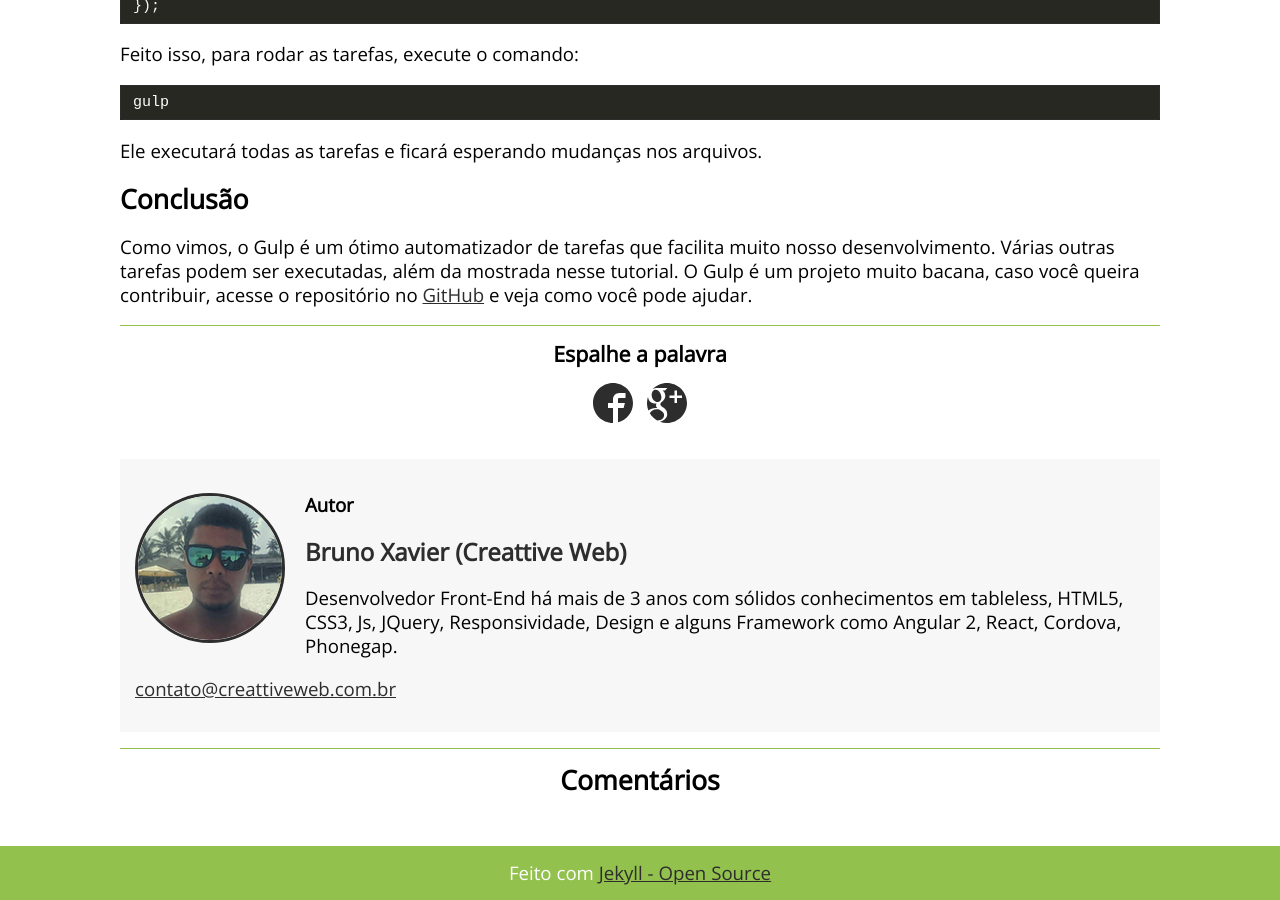
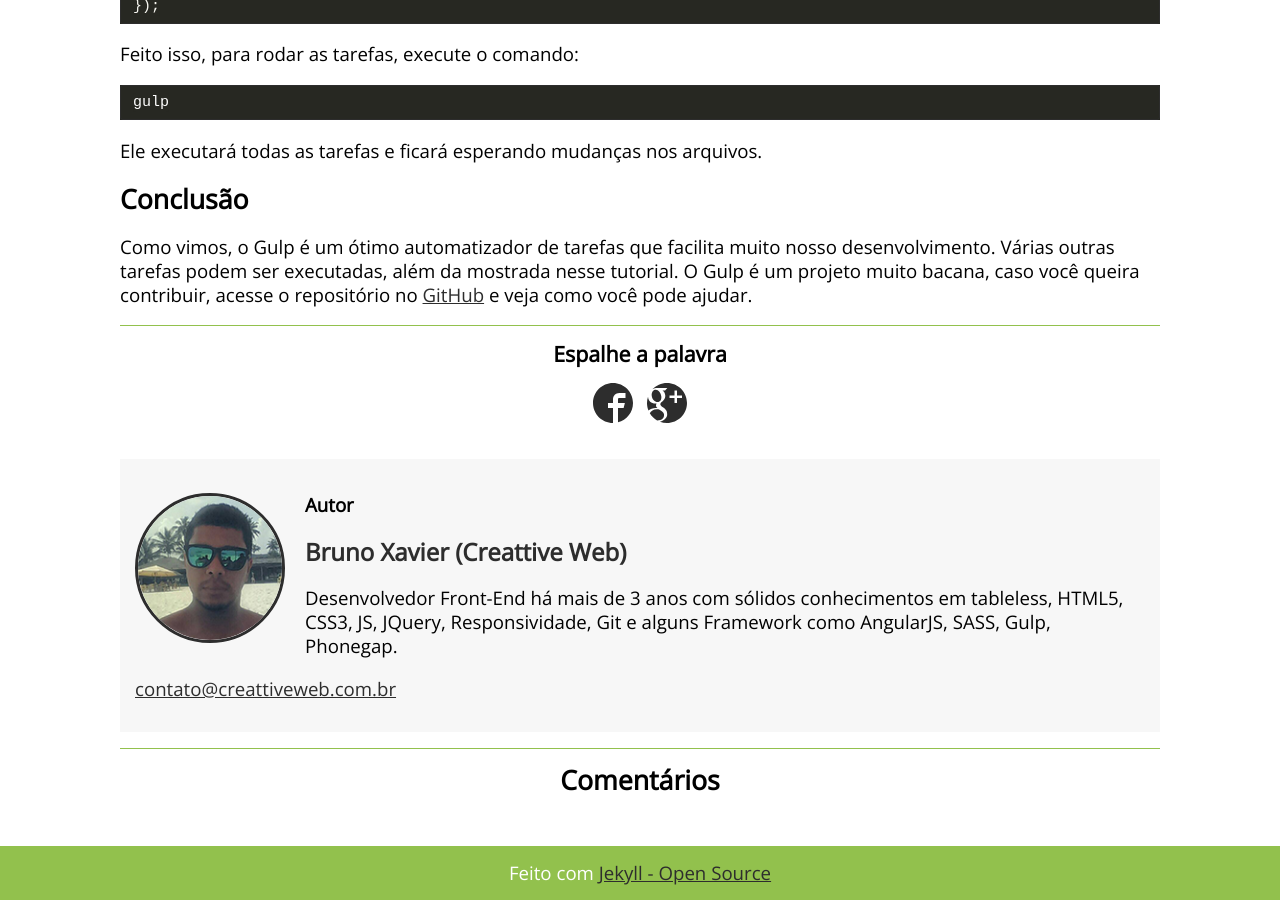
Before and after one commit to brunoxavierweb/Blog-Bruno-Xavier, a Jekyll site: the page built from _posts/2017-01-27-automatize-tarefas-com-gulp.markdown, in a window 1280 px wide and 900 px high, scrolled down 1984 px. Built offline with Jekyll 4.4.1, drawn with Linux system fonts in a browser that asks for light colours; comment, search, counter and statistics services are not loaded.

Commit message:
update include autor

```diff
--- a/_includes/author.html
+++ b/_includes/author.html
@@ -5,7 +5,8 @@
 		<h2 class="name">
 			<a href="https://www.facebook.com/BrunoXavieroficial"> Bruno Xavier (Creattive Web) </a>
 		</h2>
-		<p class="description">Desenvolvedor Front-End há mais de 3 anos com sólidos conhecimentos em  tableless, HTML5, CSS3, Js, JQuery, Responsividade, Design e alguns Framework como Angular 2, React, Cordova, Phonegap.</p>
+		<p class="description">Desenvolvedor Front-End há mais de 3 anos com sólidos conhecimentos em tableless, HTML5, CSS3, JS,
+JQuery, Responsividade, Git e alguns Framework como AngularJS, SASS, Gulp, Phonegap.</p>
         <a class="email" href="mailto:contato@creattiveweb.com.br">contato@creattiveweb.com.br</a>
 	</div>
 </section>
```
